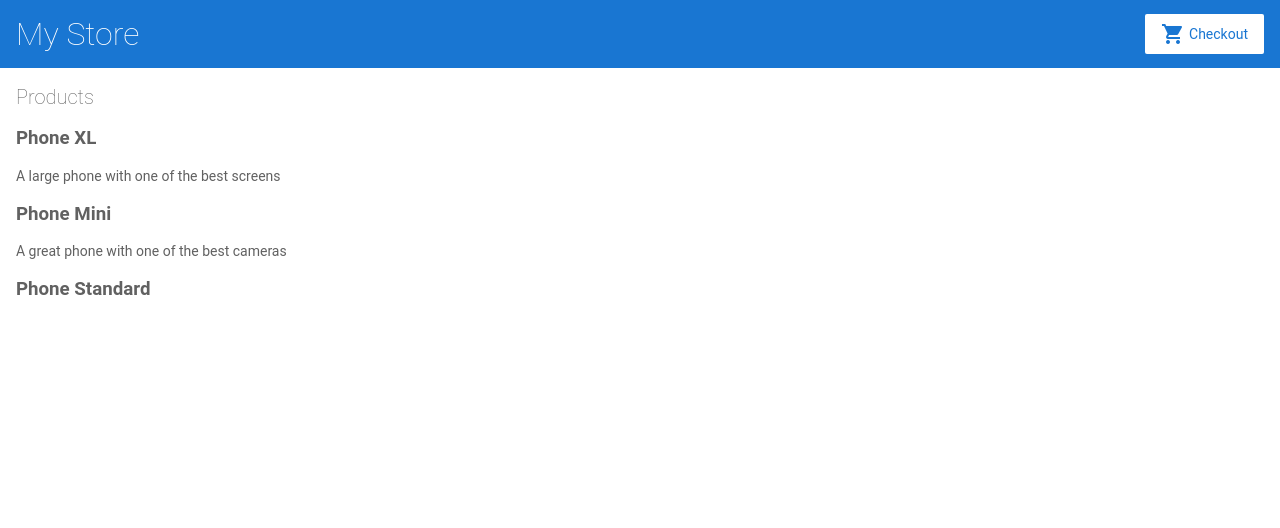
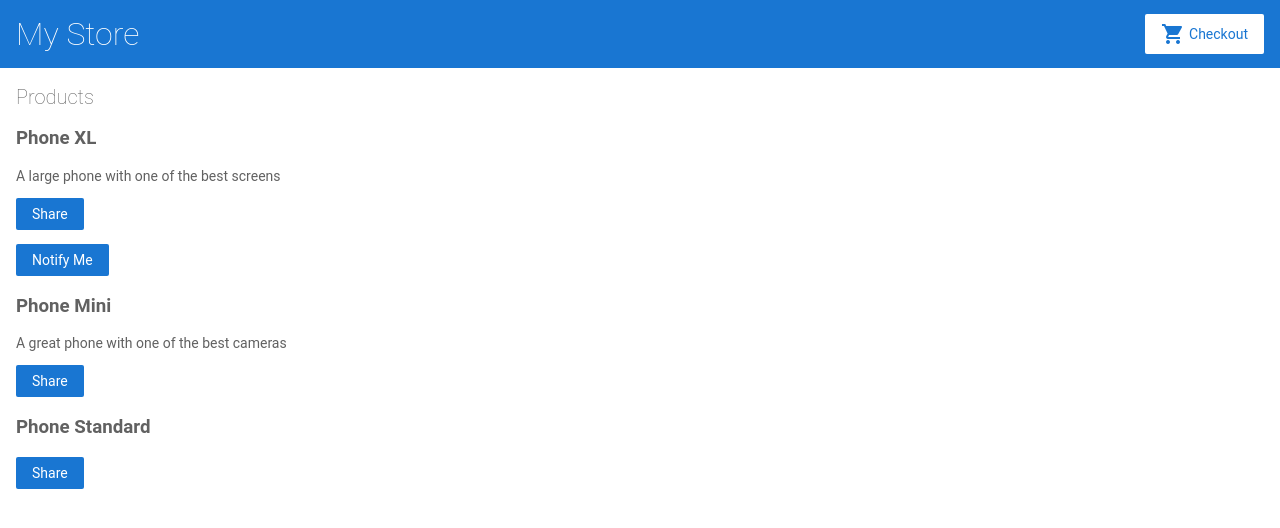
Before and after one commit to Mishrakk/angular-quick-start, an Angular app: page / in a window 1280 px wide. Shown: the top 528 px of the page. Built offline with nearby package versions, Linux system fonts and the light colour scheme.

Commit message:
2 files modified, 4 added

```diff
--- a/src/app/app.module.ts
+++ b/src/app/app.module.ts
@@ -6,6 +6,7 @@
 import { AppComponent } from './app.component';
 import { TopBarComponent } from './top-bar/top-bar.component';
 import { ProductListComponent } from './product-list/product-list.component';
+import { ProductAlertsComponent } from './product-alerts/product-alerts.component';
 
 @NgModule({
   imports: [
@@ -18,7 +19,8 @@
   declarations: [
     AppComponent,
     TopBarComponent,
-    ProductListComponent
+    ProductListComponent,
+    ProductAlertsComponent
   ],
   bootstrap: [
     AppComponent
--- /dev/null
+++ b/src/app/product-alerts/product-alerts.component.html
@@ -0,0 +1,3 @@
+<p *ngIf="product && product.price > 700">
+  <button type="button">Notify Me</button>
+</p>
--- /dev/null
+++ b/src/app/product-alerts/product-alerts.component.ts
@@ -0,0 +1,14 @@
+import { Component, OnInit, Input } from '@angular/core';
+import { Product } from '../products';
+
+@Component({
+  selector: 'app-product-alerts',
+  templateUrl: './product-alerts.component.html',
+  styleUrls: ['./product-alerts.component.css'],
+})
+export class ProductAlertsComponent implements OnInit {
+  @Input() product!: Product;
+  constructor() {}
+
+  ngOnInit(): void {}
+}
--- a/src/app/product-list/product-list.component.html
+++ b/src/app/product-list/product-list.component.html
@@ -6,6 +6,8 @@
   <p *ngIf="product.description">
     {{ product.description }}
   </p>
+  <button type="button" (click)="share()">Share</button>
+  <app-product-alerts [product]="product"> </app-product-alerts>
 </div>
 
 <!--
```
Also changed, not shown: src/app/product-alerts/product-alerts.component.css (added), 1 other file (tests, documents, lock files or other folders).
